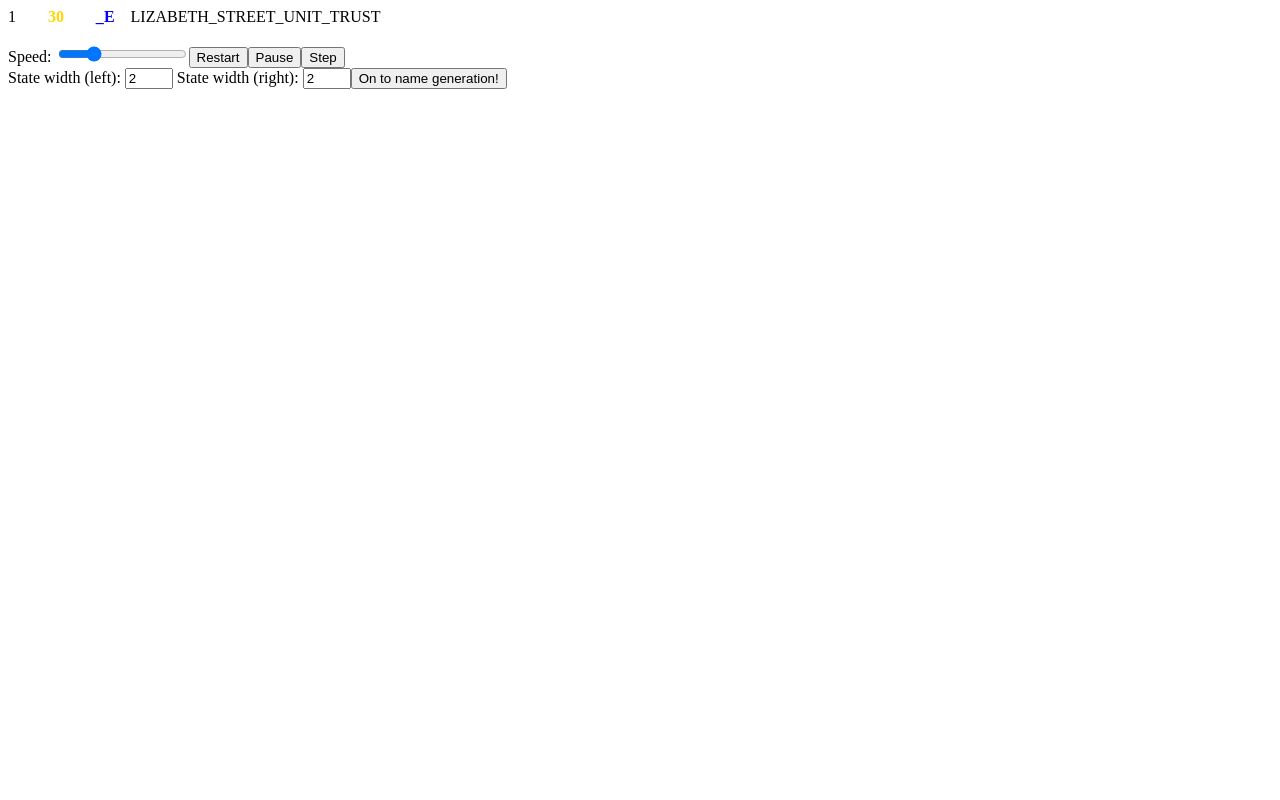
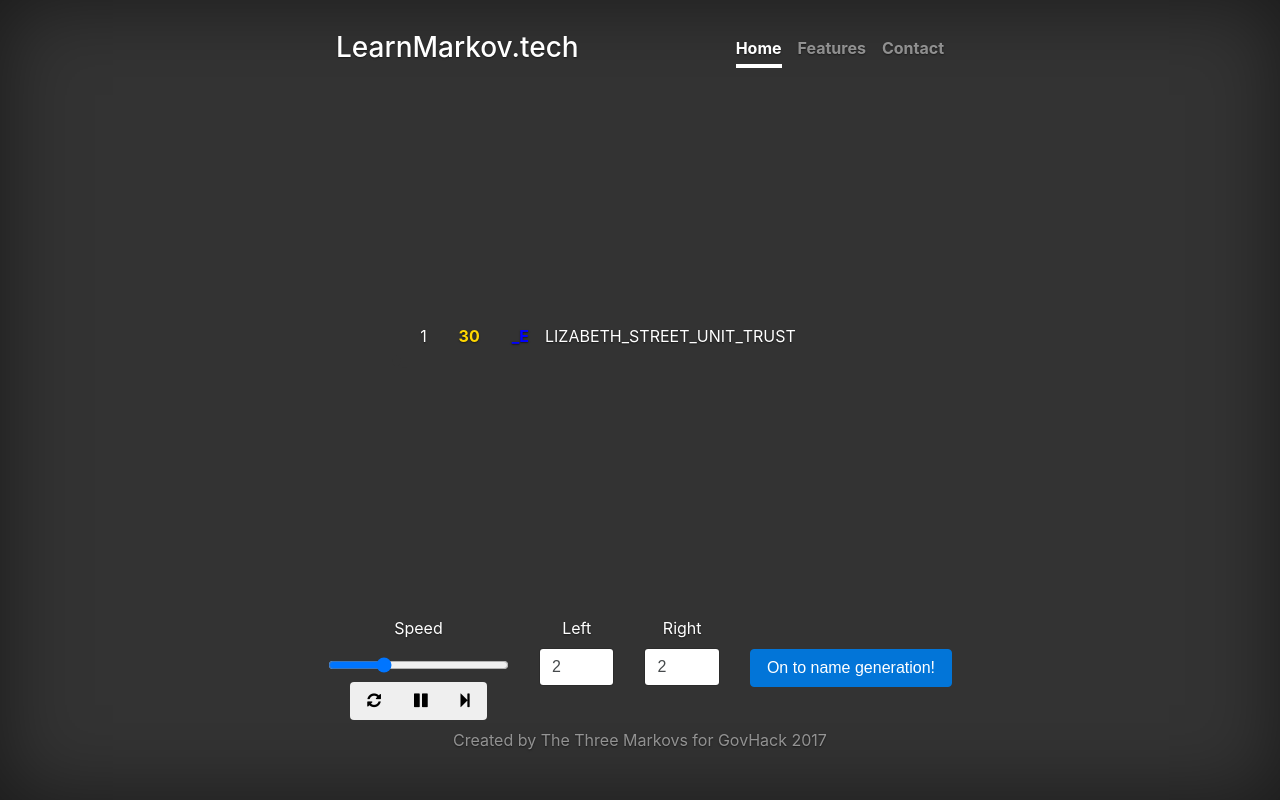
Before and after one commit to bilalakil/learnmarkov.tech, a Vue app: page / in a window 1280 px wide. Built offline with nearby package versions, Linux system fonts and the light colour scheme.

Commit message:
Basic layout and styles

```diff
--- a/index.html
+++ b/index.html
@@ -3,9 +3,13 @@
   <head>
     <meta charset="utf-8">
     <title>learnmarkov.tech</title>
+    <link rel="stylesheet" href="https://cdnjs.cloudflare.com/ajax/libs/twitter-bootstrap/4.0.0-alpha.6/css/bootstrap.min.css" integrity="sha256-rr9hHBQ43H7HSOmmNkxzQGazS/Khx+L8ZRHteEY1tQ4=" crossorigin="anonymous" />
+    <link rel="stylesheet" href="https://cdnjs.cloudflare.com/ajax/libs/font-awesome/4.7.0/css/font-awesome.min.css" integrity="sha256-eZrrJcwDc/3uDhsdt61sL2oOBY362qM3lon1gyExkL0=" crossorigin="anonymous" />
   </head>
   <body>
     <div id="app"></div>
     <!-- built files will be auto injected -->
+    <script src="https://cdnjs.cloudflare.com/ajax/libs/jquery/3.2.1/jquery.min.js" integrity="sha256-hwg4gsxgFZhOsEEamdOYGBf13FyQuiTwlAQgxVSNgt4=" crossorigin="anonymous"></script>
+    <script src="https://cdnjs.cloudflare.com/ajax/libs/twitter-bootstrap/4.0.0-alpha.6/js/bootstrap.min.js" integrity="sha256-+kIbbrvS+0dNOjhmQJzmwe/RILR/8lb/+4+PUNVW09k=" crossorigin="anonymous"></script>
   </body>
 </html>
--- a/src/App.vue
+++ b/src/App.vue
@@ -1,9 +1,30 @@
 <template>
-  <div id="app">
-    <transition appear name="fade" mode="out-in">
-      <div v-if="data === null">Loading...</div>
-      <markovChain v-else :data="data"></markovChain>
-    </transition>
+  <div id="app" class="site-wrapper">
+    <div class="site-wrapper-inner">
+      <div class="cover-container">
+        <div class="masthead clearfix">
+          <div class="inner">
+            <h3 class="masthead-brand">LearnMarkov.tech</h3>
+            <nav class="nav nav-masthead">
+              <a class="nav-link active" href="#">Home</a>
+              <a class="nav-link" href="#">Features</a>
+              <a class="nav-link" href="#">Contact</a>
+            </nav>
+          </div>
+        </div>
+        <div class="inner cover" id="main">
+          <transition appear name="fade" mode="out-in">
+            <div v-if="data == null" class="loading"><i class="fa fa-spinner" aria-hidden="true"></i></div>
+            <markovChain v-else :data="data"></markovChain>
+          </transition>
+        </div>
+        <div class="mastfoot">
+          <div class="inner">
+            <p>Created by The Three Markovs for GovHack 2017</p>
+          </div>
+        </div>
+      </div>
+    </div>
   </div>
 </template>
 
@@ -44,3 +65,190 @@ export default {
   }
 }
 </script>
+
+<style>
+  /*
+ * Globals
+ */
+
+/* Links */
+a,
+a:focus,
+a:hover {
+  color: #fff;
+}
+
+/* Custom default button */
+.btn-secondary,
+.btn-secondary:hover,
+.btn-secondary:focus {
+  color: #333;
+  text-shadow: none; /* Prevent inheritance from `body` */
+  background-color: #fff;
+  border: .05rem solid #fff;
+}
+
+
+/*
+ * Base structure
+ */
+
+html,
+body {
+  height: 100%;
+  background-color: #333;
+}
+body {
+  color: #fff;
+  text-align: center;
+  text-shadow: 0 .05rem .1rem rgba(0,0,0,.5);
+}
+
+/* Extra markup and styles for table-esque vertical and horizontal centering */
+.site-wrapper {
+  display: table;
+  width: 100%;
+  height: 100%; /* For at least Firefox */
+  min-height: 100%;
+  -webkit-box-shadow: inset 0 0 5rem rgba(0,0,0,.5);
+          box-shadow: inset 0 0 5rem rgba(0,0,0,.5);
+}
+.site-wrapper-inner {
+  display: table-cell;
+  vertical-align: top;
+}
+.cover-container {
+  margin-right: auto;
+  margin-left: auto;
+}
+
+/* Padding for spacing */
+.inner {
+  padding: 2rem;
+}
+
+
+/*
+ * Header
+ */
+
+.masthead {
+  margin-bottom: 2rem;
+}
+
+.masthead-brand {
+  margin-bottom: 0;
+}
+
+.nav-masthead .nav-link {
+  padding: .25rem 0;
+  font-weight: bold;
+  color: rgba(255,255,255,.5);
+  background-color: transparent;
+  border-bottom: .25rem solid transparent;
+}
+
+.nav-masthead .nav-link:hover,
+.nav-masthead .nav-link:focus {
+  border-bottom-color: rgba(255,255,255,.25);
+}
+
+.nav-masthead .nav-link + .nav-link {
+  margin-left: 1rem;
+}
+
+.nav-masthead .active {
+  color: #fff;
+  border-bottom-color: #fff;
+}
+
+@media (min-width: 48em) {
+  .masthead-brand {
+    float: left;
+  }
+  .nav-masthead {
+    float: right;
+  }
+}
+
+
+/*
+ * Cover
+ */
+
+.cover {
+  padding: 0 1.5rem;
+}
+.cover .btn-lg {
+  padding: .75rem 1.25rem;
+  font-weight: bold;
+}
+
+
+/*
+ * Footer
+ */
+
+.mastfoot {
+  color: rgba(255,255,255,.5);
+}
+
+
+/*
+ * Affix and center
+ */
+
+@media (min-width: 40em) {
+  /* Pull out the header and footer */
+  .masthead {
+    position: fixed;
+    top: 0;
+  }
+  .mastfoot {
+    position: fixed;
+    bottom: 0;
+  }
+  /* Start the vertical centering */
+  .site-wrapper-inner {
+    vertical-align: middle;
+  }
+  /* Handle the widths */
+  .masthead,
+  .mastfoot,
+  .cover-container {
+    width: 100%; /* Must be percentage or pixels for horizontal alignment */
+  }
+}
+
+@media (min-width: 62em) {
+  .masthead,
+  .mastfoot,
+  .cover-container {
+    width: 42rem;
+  }
+}
+
+.loading .fa-spinner {
+  font-size: 48px;
+  animation: spin 1.5s linear infinite;
+
+
+}
+
+@-moz-keyframes spin {
+    from { -moz-transform: rotate(0deg); }
+    to { -moz-transform: rotate(359deg); }
+}
+@-webkit-keyframes spin {
+    from { -webkit-transform: rotate(0deg); }
+    to { -webkit-transform: rotate(359deg); }
+}
+@keyframes spin {
+    from {transform:rotate(0deg);}
+    to {transform:rotate(359deg);}
+}
+
+#main {
+  height: 80vh;
+}
+</style>
--- a/src/components/Controller.vue
+++ b/src/components/Controller.vue
@@ -1,29 +1,41 @@
 <template>
-  <div id="control">
-    <label>
-      Speed:
-      <input type="range" v-model.number="speed" min="0" :max="DELAYS.length - 1"/>
-    </label>
-
-    <button @click="$emit('restart')">Restart</button>
-    <button v-if="playing" @click="playing = false">Pause</button>
-    <button v-else @click="playing = true">Play</button>
-    <button @click="$emit('nextStep')">Step</button>
-
+  <div id="control" class="row">
+    <div class="col">
+      <label class="control-label" for="speed">Speed</label>
+      <input class="form-control" name="speed" type="range" v-model.number="speed" min="0" :max="DELAYS.length - 1"/>
+      <div class="btn-group">
+        <button type="button" class="btn btn-default" @click="$emit('restart')">
+          <i class="fa fa-refresh" aria-hidden="true"></i>
+        </button>
+        <button type="button" class="btn btn-default" v-if="playing" @click="playing = false">
+          <i class="fa fa-pause" aria-hidden="true"></i>
+        </button>
+        <button type="button" class="btn btn-default" v-else @click="playing = true">
+          <i class="fa fa-play" aria-hidden="true"></i>
+        </button>
+        <button type="button" class="btn btn-default" @click="$emit('nextStep')">
+          <i class="fa fa-step-forward" aria-hidden="true"></i>
+        </button>
+      </div>
+    </div>
     <transition name="fade">
-      <div v-if="mode === 'parser'">
-        <label>
-          State width (left):
-          <input type="number" v-model.number="stateWidthLeft" min="1" max="6"/>
-        </label>
-        <label>
-          State width (right):
-          <input type="number" v-model.number="stateWidthRight" min="1" max="6"/>
-        </label>
-        <button @click="$emit('stopAnimation')">On to name generation!</button>
+      <div class="col">
+        <div class="row" v-if="mode === 'parser'">
+          <div class="col">
+            <label class="control-label" for="stateWidthLeft">Left</label>
+            <input class="form-control" name="stateWidthLeft" type="number" v-model.number="stateWidthLeft" min="1" max="6"/>
+          </div>
+          <div class="col">
+            <label class="control-label" for="stateWidthRight">Right</label>
+            <input class="form-control" type="number" name="stateWidthRight" v-model.number="stateWidthRight" min="1" max="6"/>
+          </div>
+        </div>
       </div>
-      <div v-else>
-        <button @click="$emit('clearData')">Back to the parser!</button>
+    </transition>
+    <transition name="fade">
+      <div class="col btn-column">
+        <button v-if="mode === 'parser'" class="btn btn-primary" @click="$emit('stopAnimation')">On to name generation!</button>
+        <button v-else class="btn btn-default" @click="$emit('clearData')">Back to the parser!</button>
       </div>
     </transition>
   </div>
@@ -66,3 +78,11 @@ export default {
   }
 }
 </script>
+
+<style>
+  .btn-column {
+    display: flex;
+    flex-direction: column;
+    justify-content: center;
+  }
+</style>
--- a/src/components/MarkovChain.vue
+++ b/src/components/MarkovChain.vue
@@ -1,5 +1,6 @@
 <template>
   <div id="markov-chain" :style="{ '--delay': controllerSettings ? controllerSettings.delay : 1000 }">
+    <div className="padder"></div>
     <transition v-if="controllerSettings" name="fade">
       <parser ref="activeStage" v-if="!possibleStates"
         :settings="controllerSettings"
@@ -11,7 +12,6 @@
         :data="data" :states="possibleStates"
       ></generator>
     </transition>
-
     <controller
       :mode="possibleStates ? 'generator' : 'parser'"
       @settings="controllerSettings = $event"
@@ -56,6 +56,13 @@ export default {
 </script>
 
 <style>
+#markov-chain {
+  display: flex;
+  flex-direction: column;
+  justify-content: space-between;
+  height: 100%;
+}
+
 #current-name .letter,
 #possible-states .state,
 .fade-enter-active, .fade-leave-active {
```
Also changed, not shown: 1 other file (tests, documents, lock files or other folders).
